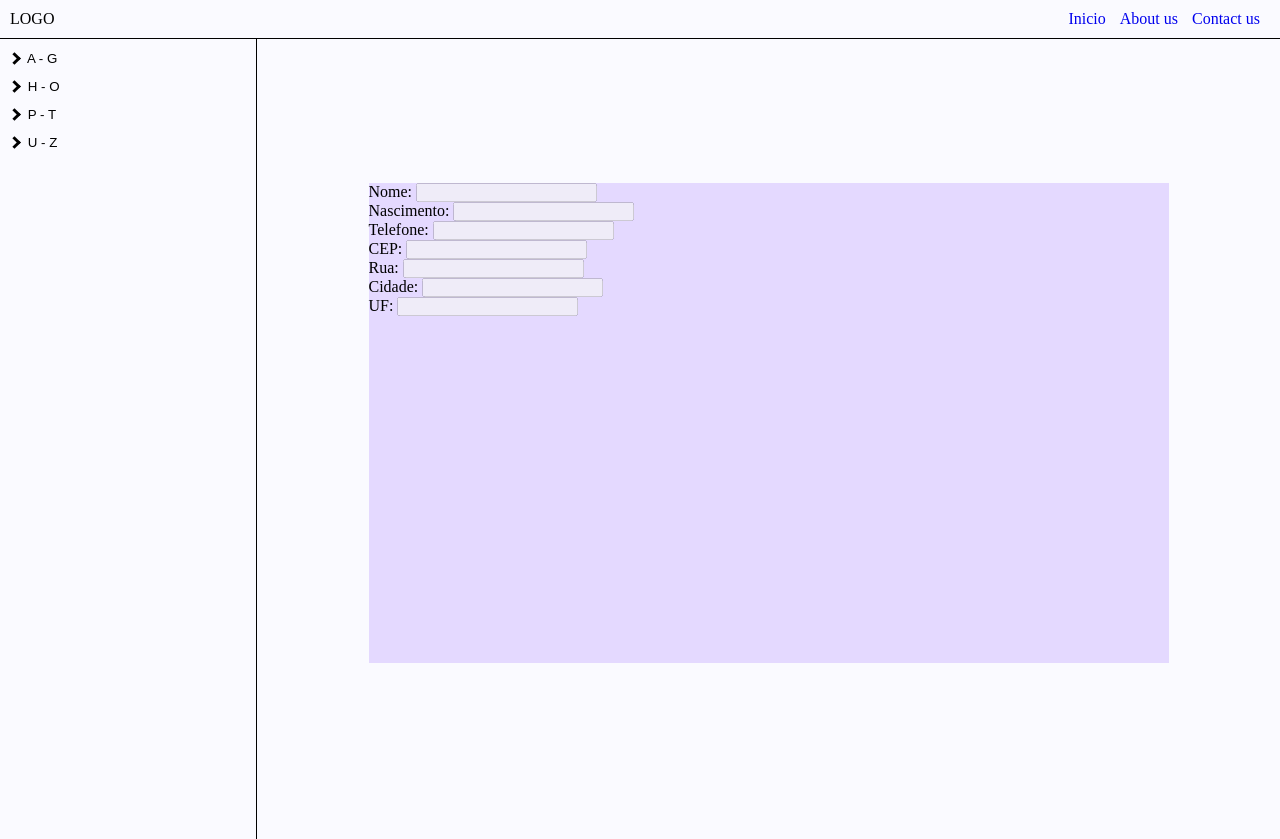
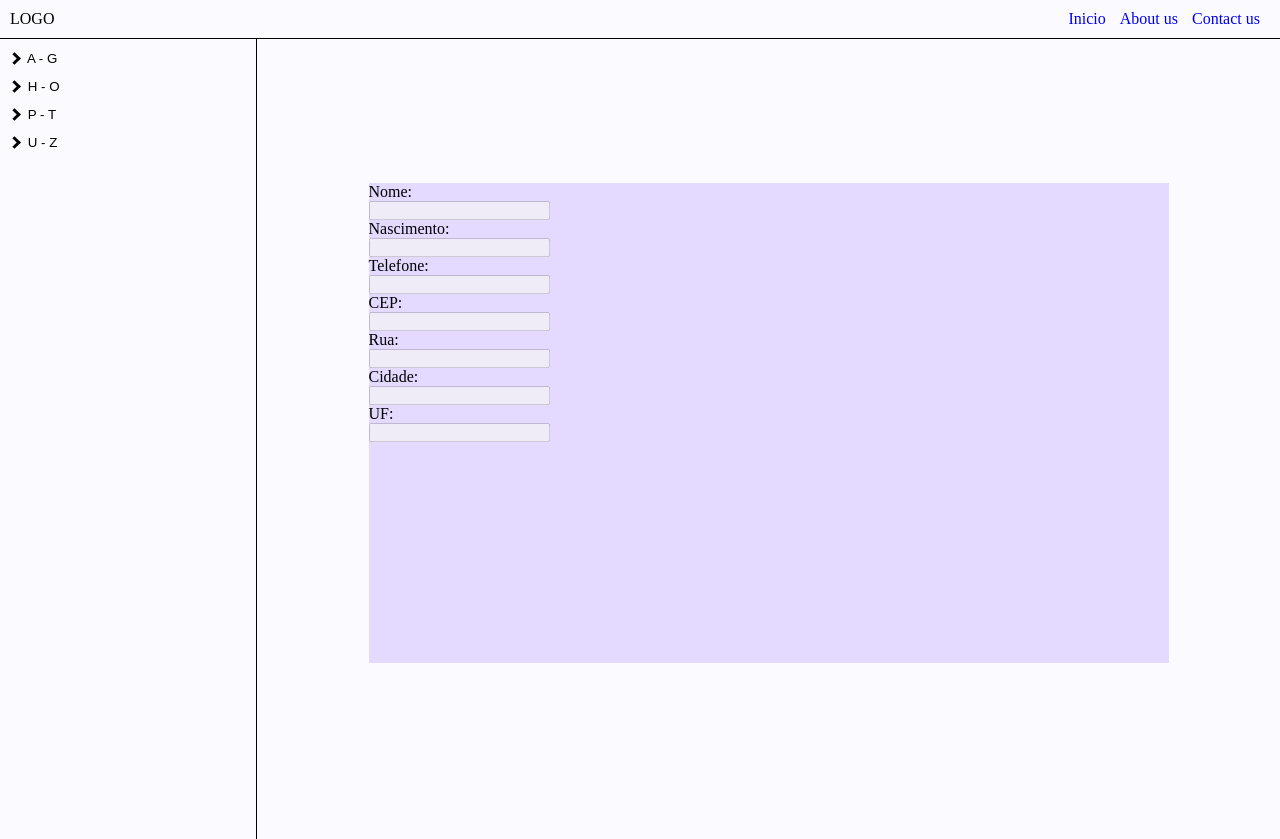
Before and after one commit to Raphael3c/3CauseEffect, a plain HTML site: page index.html in a window 1280 px wide. Drawn offline with Linux system fonts and the light colour scheme.

Commit message:
changes in style

```diff
--- a/index.html
+++ b/index.html
@@ -77,36 +77,36 @@
 
       <div>
         <label for="name">Nome:</label>
-        <input type="text" name="name" id="name" disabled>
+        <input type="text"  name="name" id="name" disabled>
       </div>
 
-      <div>
+      <div class="mb-3">
         <label for="nascimento">Nascimento:</label>
         <input type="text" name="nascimento" id="nascimento" disabled>
       </div>
 
-      <div>
+      <div class="mb-3">
         <label for="Telefone">Telefone:</label>
         <input type="text" name="Telefone" id="Telefone" disabled>
       </div>
 
-      <div>
+      <div class="mb-3">
         <label for="CEP">CEP:</label>
         <input type="text" name="CEP" id="CEP" disabled>
       </div>
 
-      <div>
+      <div class="mb-3">
         <label for="Rua">Rua:</label>
         <input type="text" name="Rua" id="Rua" disabled>
       </div>
 
-      <div>
+      <div class="mb-3">
         <label for="Cidade">Cidade:</label>
         <input type="text" name="Cidade" id="Cidade" disabled>
       </div>
 
 
-      <div>
+      <div class="mb-3">
         <label for="UF">UF:</label>
         <input type="text" name="UF" id="UF" disabled>
       </div>
--- a/styles/index.css
+++ b/styles/index.css
@@ -30,7 +30,7 @@ nav{
 }
 
 nav p{
-  padding: 10px;
+  padding: 10px 0 0 10px;
 }
 
 nav div{
@@ -64,6 +64,7 @@ i{
 ul{
   display: none;
   transition: all 1s ease-in;
+  list-style: none;
 }
 
 .container-li1{
@@ -125,3 +126,11 @@ main{
   height: 30rem;
   background-color: #E4D9FF;
 }
+
+.mb-3{
+  display: block;
+}
+
+label{
+  display: block;
+}
```
